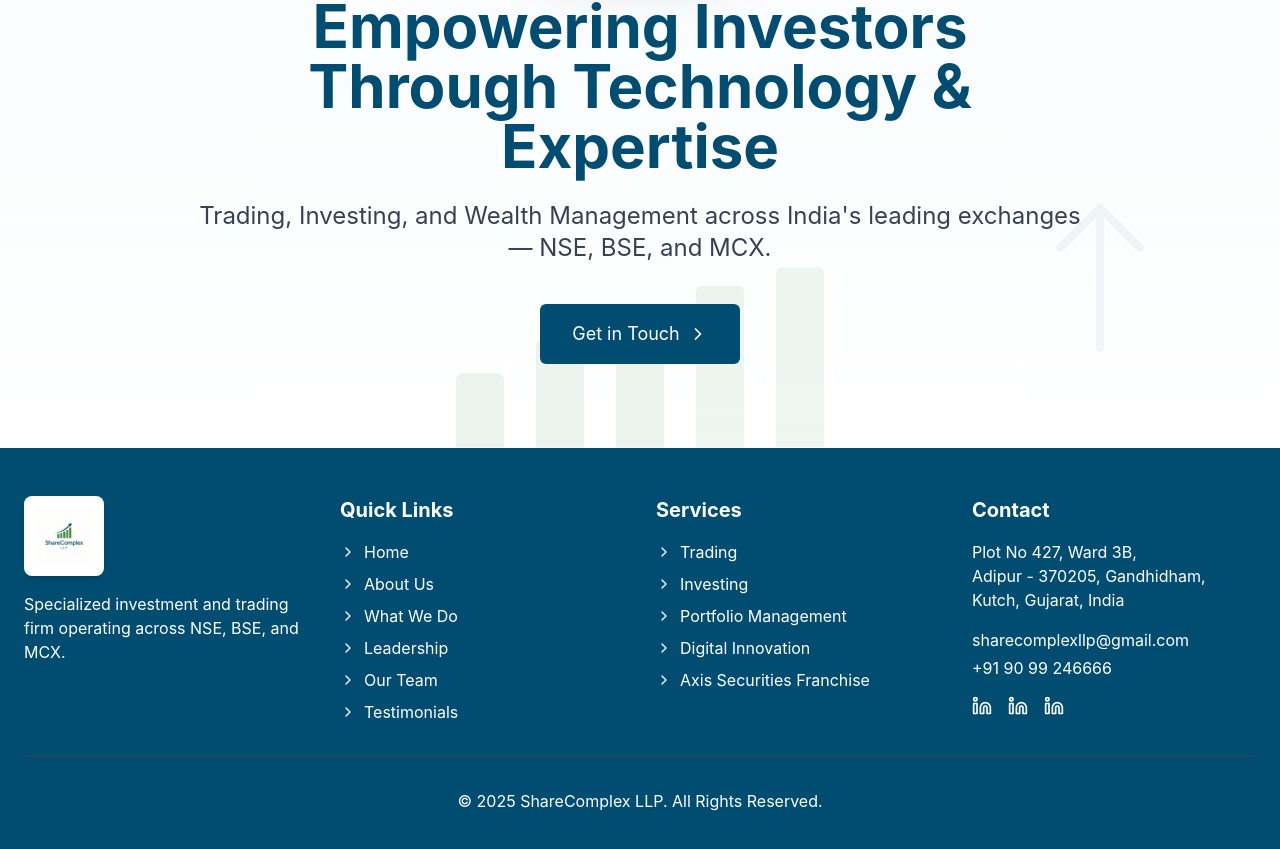
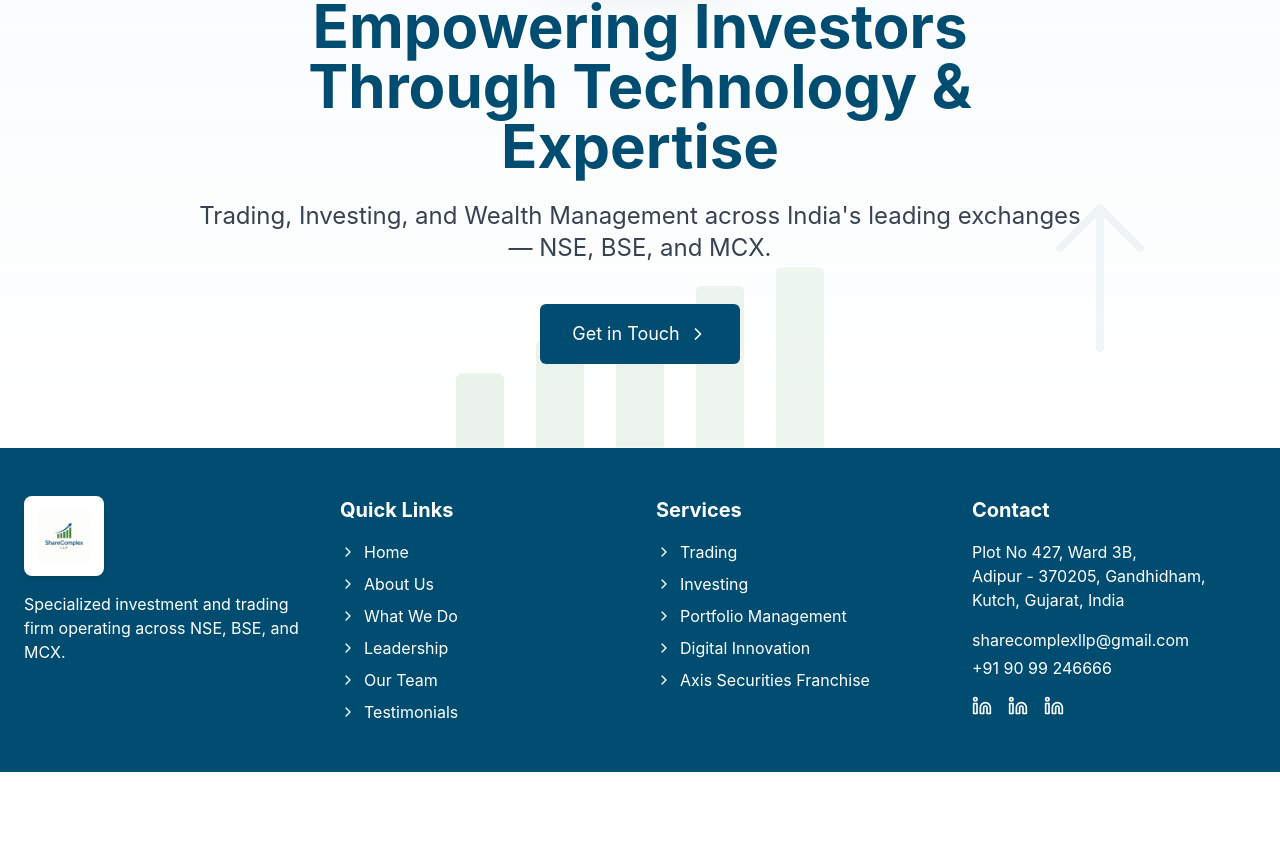
Before and after one commit to sharecomplexllp/company-website, a React (Vite) app: page / in a window 1280 px wide. Shown: the part 352-1201 px from the top of the page. After the commit the page ends 1124 px from the top, so only its background shows below. Built offline with nearby package versions, Linux system fonts and the light colour scheme.

Commit message:
commit these changes

```diff
--- a/src/components/Footer.tsx
+++ b/src/components/Footer.tsx
@@ -112,10 +112,6 @@
             </div>
           </div>
         </div>
-
-        <div className="border-t border-gray-700 mt-8 pt-8 text-center">
-          <p>© 2025 ShareComplex LLP. All Rights Reserved.</p>
-        </div>
       </div>
     </footer>;
 };
```
